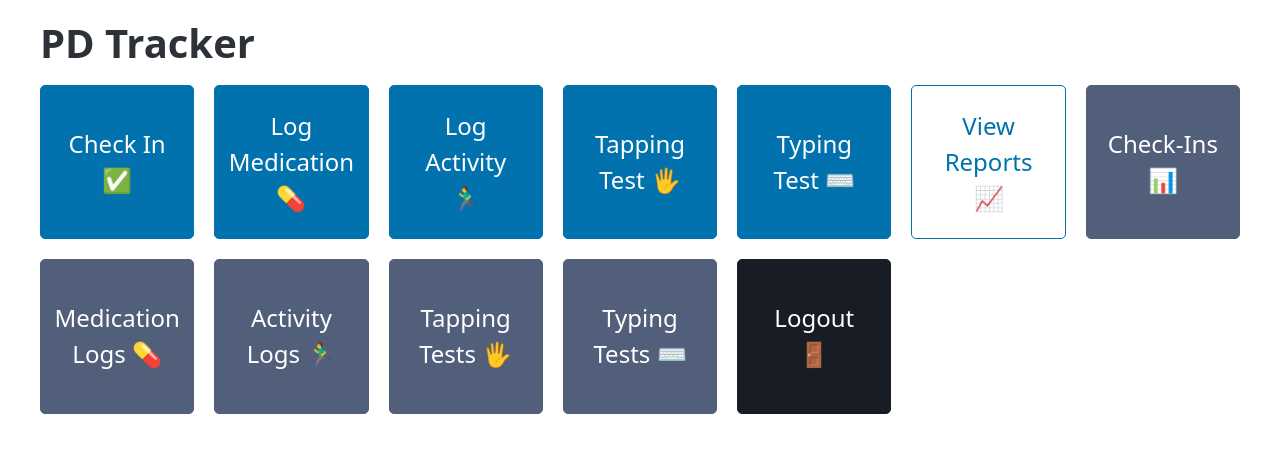
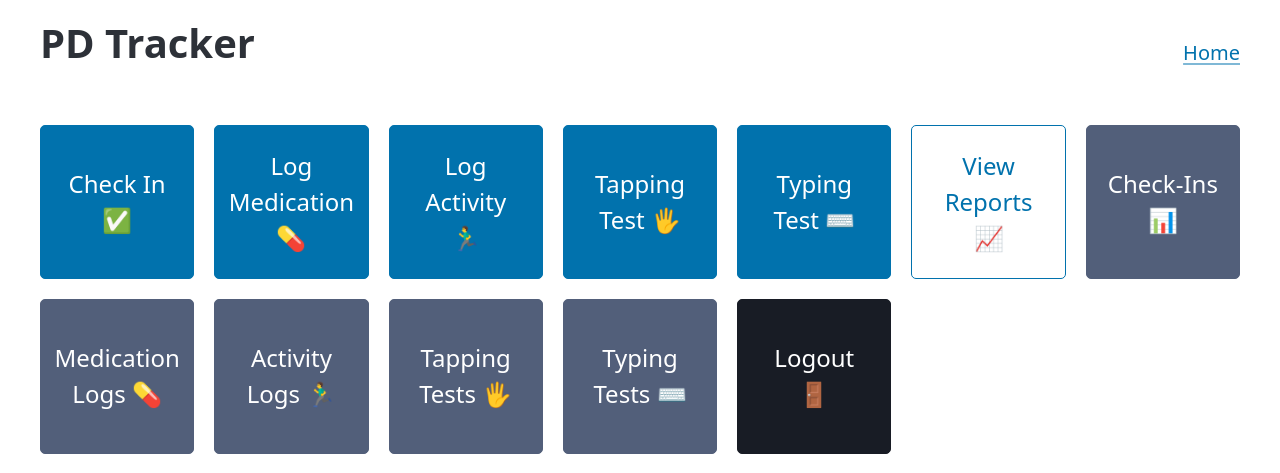
Before and after one commit to bgaudino/pdtracker, a Django app: template tracker/templates/home.html in a window 1280 px wide. Shown: the top 473 px of the page. Run offline with Django 5.2, Linux system fonts and the light colour scheme; the template is opened without the code that fills it, so the values that code supplies are empty; some libraries are stand-ins or nearby versions.

Commit message:
Add home link to header
Co-authored-by: Copilot <copilot@github.com>

```diff
--- a/tracker/static/css/main.css
+++ b/tracker/static/css/main.css
@@ -1,6 +1,13 @@
 a[role=button] {
   height: min-content;
   width: 100%;
+}
+
+main > header {
+  display: flex;
+  align-items: center;
+  justify-content: space-between;
+  margin-bottom: 2rem;
 }
 
 .dashboard-button {
@@ -9,10 +16,6 @@ a[role=button] {
   align-items: center;
   justify-content: center;
   font-size: x-large;
-}
-
-.logo {
-  text-decoration: none;
 }
 
 .grid {
--- a/tracker/templates/base.html
+++ b/tracker/templates/base.html
@@ -13,9 +13,10 @@
   <body>
     <main class="container">
       <header>
-        <a href="{% url 'home' %}" class="logo">
-          <h1>PD Tracker</h1>
-        </a>
+        <h1>PD Tracker</h1>
+        {% if request.path != '/' %}
+          <a href="{% url 'home' %}">Home</a>
+        {% endif %}
       </header>
       {% block content %}{% endblock %}
     </main>
```
